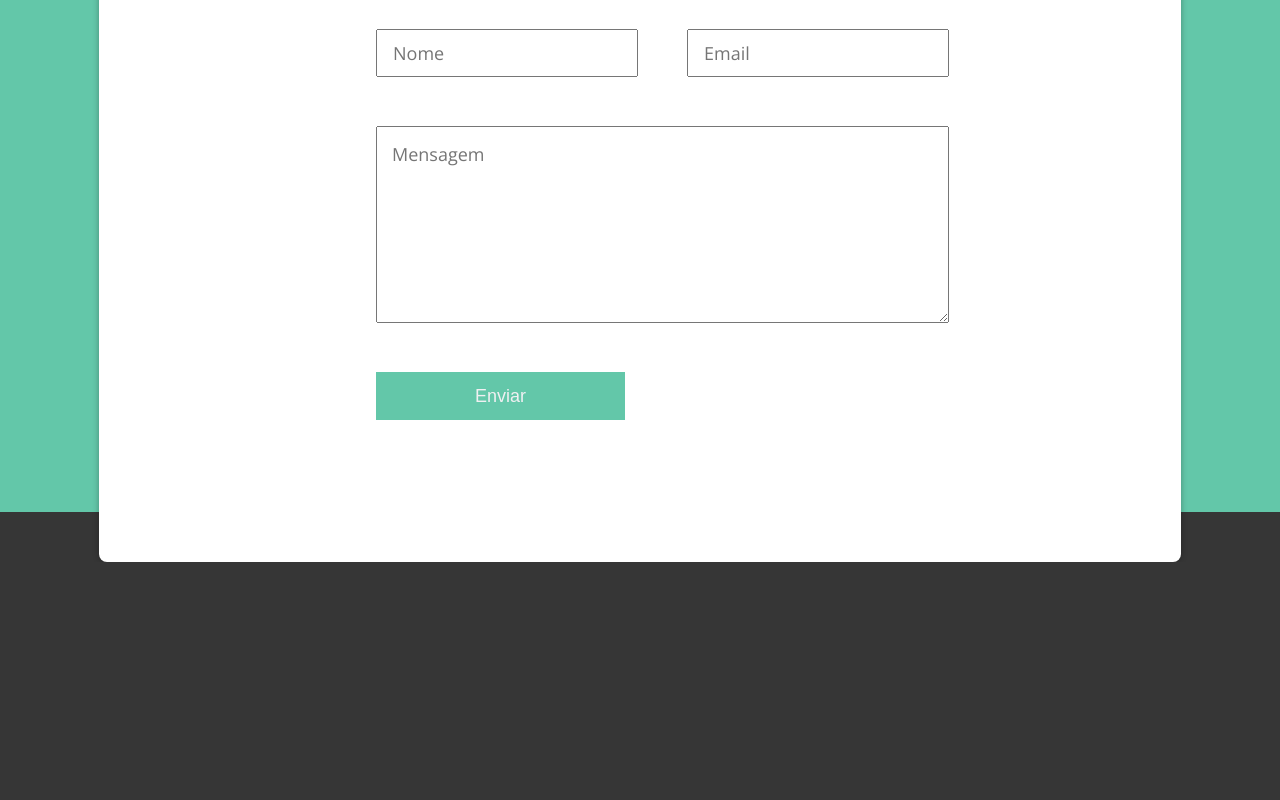
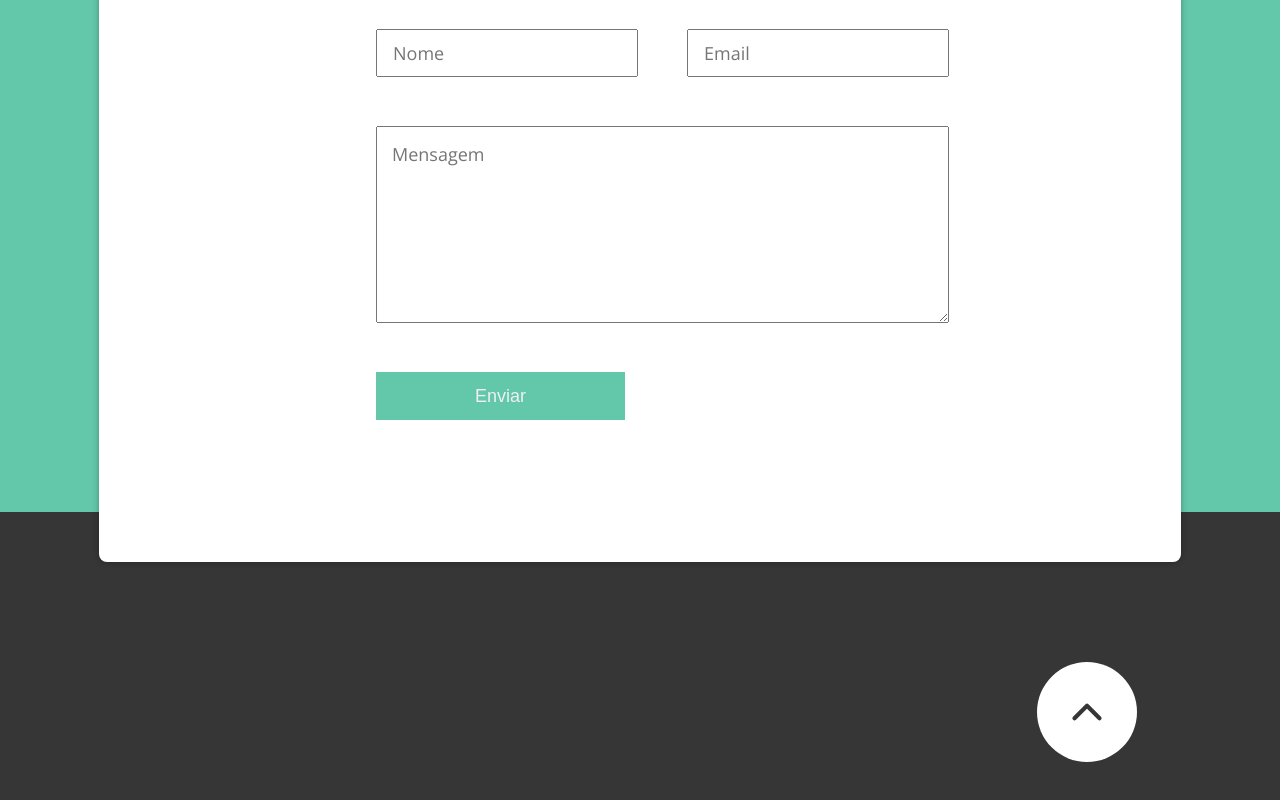
Before and after one commit to HigorDenomar/transistor-page, a React (Create React App) app: page / in a window 1280 px wide. Shown: the part 2401-3201 px from the top of the page. Before the commit the page ends 2963 px from the top, so only its background shows below. Built offline with nearby package versions, Linux system fonts and the light colour scheme.

Commit message:
footer created

```diff
--- a/src/App.css
+++ b/src/App.css
@@ -8,6 +8,7 @@
 
   font-size: 62.5%;
   font-family: 'Open Sans', sans-serif;
+  scroll-behavior: smooth;
 }
 
 * {
@@ -198,3 +199,28 @@ section#section-form form button {
   color: var(--color-text-base);
   cursor: pointer;
 }
+
+footer {
+  width: 100%;
+  height: 40rem;
+  display: flex;
+  align-items: center;
+  justify-content: flex-end;
+}
+
+footer #circle {
+  width: 10rem;
+  height: 10rem;
+  border-radius: 50%;
+  background-color: var(--color-box);
+  display: flex;
+  align-items: center;
+  justify-content: center;
+  margin-right: 14.3rem;
+  cursor: pointer;
+}
+
+footer #circle svg {
+  font-size: 5rem;
+  color: var(--color-text);
+}
--- a/src/App.js
+++ b/src/App.js
@@ -2,6 +2,8 @@ import React, { useState } from 'react';
 import {
   FiChevronLeft as ArrowLeft,
   FiChevronRight as ArrowRight,
+  FiChevronUp as ArrowUp,
+  FiChevronDown as ArrowDawn,
 } from 'react-icons/fi';
 
 import Card from './components/Card';
@@ -93,6 +95,14 @@ function App() {
             </div>
           </form>
         </section>
+
+        <footer>
+          <div id="circle" onClick={() => {
+            window.scrollTo(0, 0);
+          }}>
+            <ArrowUp />
+          </div>
+        </footer>
       </main>
     </div>
   );
```
